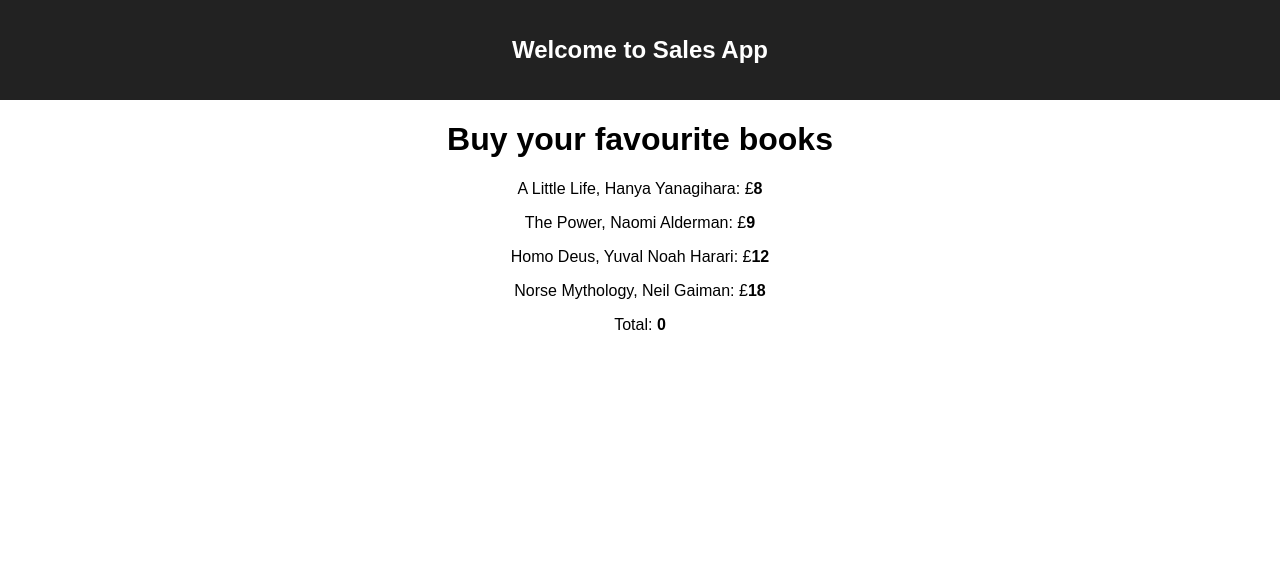
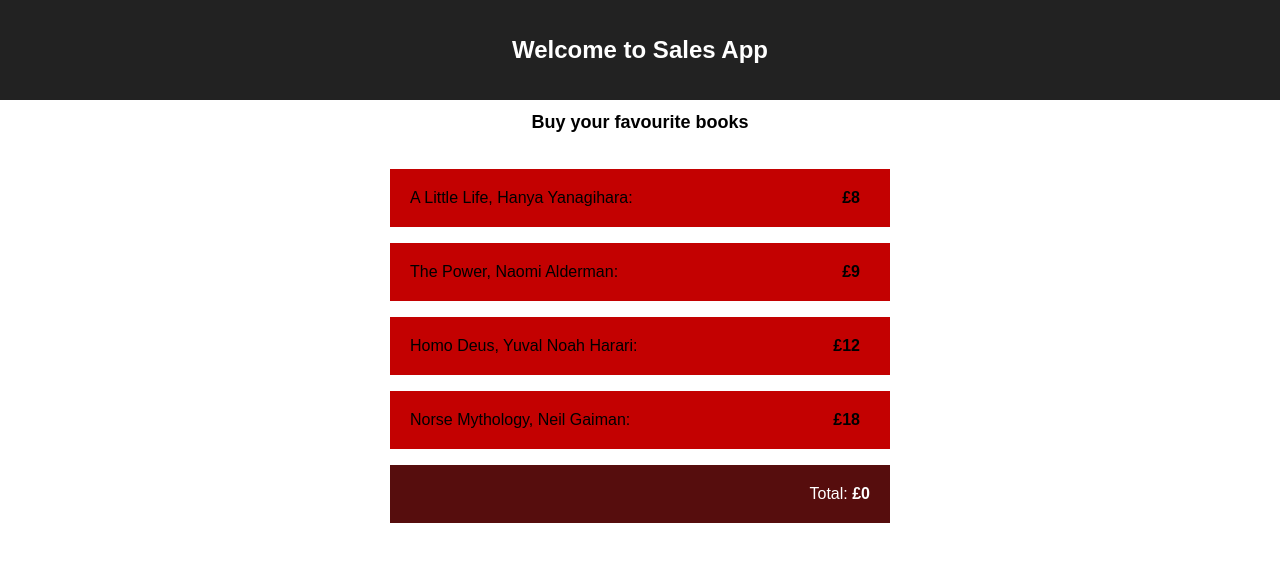
Before and after one commit to rolandosorbelli/sales-app, a React (Create React App) app: page / in a window 1280 px wide. Shown: the top 562 px of the page. Built offline with nearby package versions, Linux system fonts and the light colour scheme.

Commit message:
Added some CSS to style the page

```diff
--- a/src/App.css
+++ b/src/App.css
@@ -26,3 +26,57 @@
   from { transform: rotate(0deg); }
   to { transform: rotate(360deg); }
 }
+
+h1{
+    font-size:18px;
+    margin-bottom:20px;
+}
+
+#books{
+    list-style: none;
+    display: inline-block;
+    width: 500px;
+    text-align: left;
+}
+
+#books p{
+    display: block;
+    padding: 20px 20px;
+    background-color: #c30101;
+    color: #000;
+    position: relative;
+    cursor: pointer;
+
+    transition: 0.3s;
+}
+
+#books p b{
+    position: absolute;
+    right: 30px;
+    width: 100px;
+    color: #000;
+    text-align: right;
+}
+
+#books p:hover{
+    background-color:#6f0000;
+    color:#fff;
+}
+
+#books p.active{
+    color:#fff;
+}
+
+#books p.active b{
+    color: #fff;
+}
+
+
+#total{
+    background: #560d0d !important;
+    cursor: default !important;
+    display: block;
+    padding: 20px 20px;
+    text-align: right;
+    color: #fff;
+}
--- a/src/Sales.js
+++ b/src/Sales.js
@@ -27,7 +27,7 @@ class Sales extends Component {
         <h1>Buy your favourite books</h1>
         <div id="books">
         	{books}
-        	<p id="total">Total: <b>{this.state.total}</b></p>
+        	<div id="total">Total: <b>£{this.state.total}</b></div>
         </div>
       </div>
     );
@@ -56,7 +56,7 @@ class Books extends Component {
   	console.log(this.state)
     return (
       <div>
-        <p onClick={this.clicker}>{this.props.title}, {this.props.author}: £<b>{this.props.price}</b></p>
+        <p onClick={this.clicker}>{this.props.title}, {this.props.author}: <b>£{this.props.price}</b></p>
       </div>
     );
   }
```
